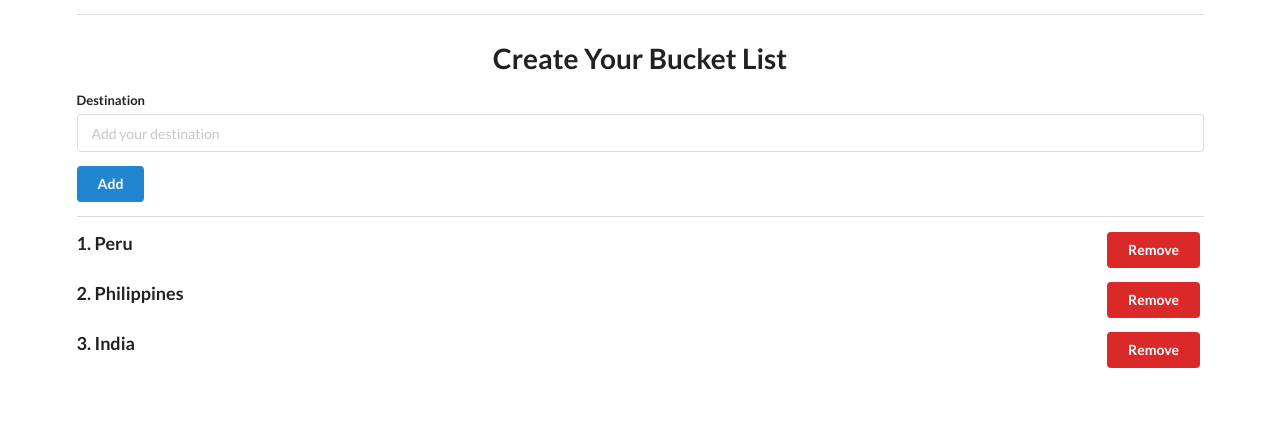
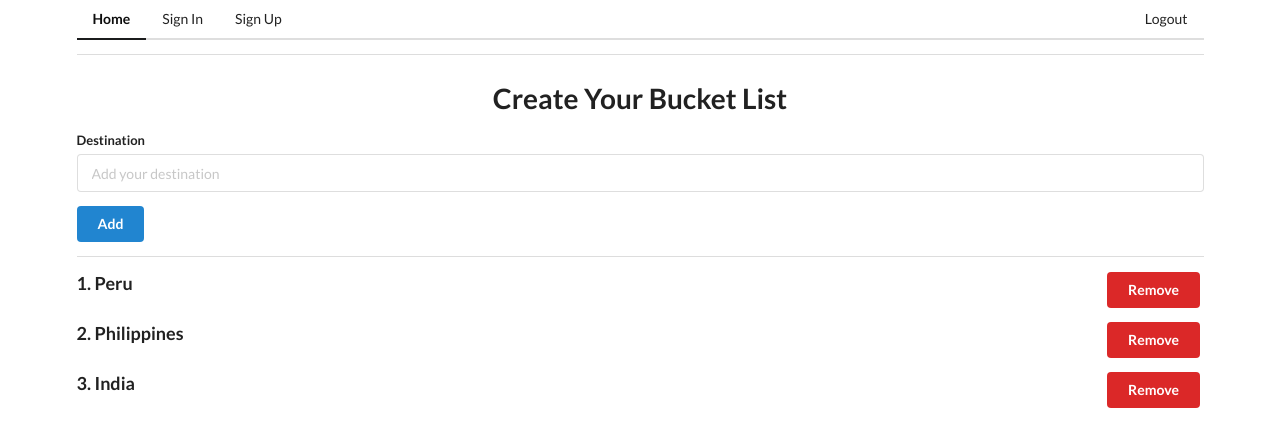
Before and after one commit to bartkalanski/bucket-list, a React (Create React App) app: page / in a window 1280 px wide. Shown: the top 446 px of the page. Built offline with nearby package versions, Linux system fonts and the light colour scheme.

Commit message:
Added Header component

```diff
--- a/src/components/App.js
+++ b/src/components/App.js
@@ -1,23 +1,17 @@
 import React from "react";
-import { useDispatch } from "react-redux";
+import { BrowserRouter, Switch, Route } from "react-router-dom";
 
-import { addDestination } from "../actions/index";
-import Form from "./Form";
-import List from "./List";
+import Dashboard from "./dashboard/Dashboard";
+import Header from './Header'
 
 const App = () => {
-  const dispatch = useDispatch();
-  const submit = (value) => {
-    addDestination(dispatch, value.destination);
-  };
   return (
-    <div className="ui container">
-      <div className="ui divider"></div>
-      <h1 className="ui center aligned header">Create Your Bucket List</h1>
-      <Form onSubmit={submit} />
-      <div className="ui divider"></div>
-      <List />
-    </div>
+    <BrowserRouter>
+      <Header />
+      <Switch>
+        <Route exact path="/" component={Dashboard} />
+      </Switch>
+    </BrowserRouter>
   );
 };
 
--- /dev/null
+++ b/src/components/Header.js
@@ -0,0 +1,19 @@
+import React from "react";
+import { Link } from 'react-router-dom'
+
+const Header = () => {
+  return (
+    <div className="ui container">
+      <div class="ui secondary pointing menu">
+      <Link to="/" className="active item">Home</Link>
+        <Link to="/signin" className="item">Sign In</Link>
+        <Link to="/signup" className="item">Sign Up</Link>
+        <div class="right menu">
+          <a class="ui item">Logout</a>
+        </div>
+      </div>
+    </div>
+  );
+};
+
+export default Header;
--- /dev/null
+++ b/src/components/dashboard/Dashboard.js
@@ -0,0 +1,24 @@
+import React from "react";
+import { useDispatch } from "react-redux";
+
+import { addDestination } from "../../actions/index";
+import Form from "./Form";
+import List from "./List";
+
+const Dashboard = () => {
+  const dispatch = useDispatch();
+  const submit = (value) => {
+    addDestination(dispatch, value.destination);
+  };
+  return (
+    <div className="ui container">
+      <div className="ui divider"></div>
+      <h1 className="ui center aligned header">Create Your Bucket List</h1>
+      <Form onSubmit={submit} />
+      <div className="ui divider"></div>
+      <List />
+    </div>
+  );
+};
+
+export default Dashboard;
--- a/src/components/List.js
+++ b/src/components/dashboard/List.js
@@ -1,7 +1,7 @@
 import React from "react";
 import { useSelector, useDispatch } from "react-redux";
 
-import { removeDestination } from "../actions/index";
+import { removeDestination } from "../../actions/index";
 
 const List = () => {
   const destinations = useSelector((state) => state.destinationReducer.destinations);
```
Also changed, not shown: src/components/auth/SignIn.js (added), src/components/auth/SignUp.js (added), src/components/dashboard/Form.js (renamed from src/components/Form.js).
